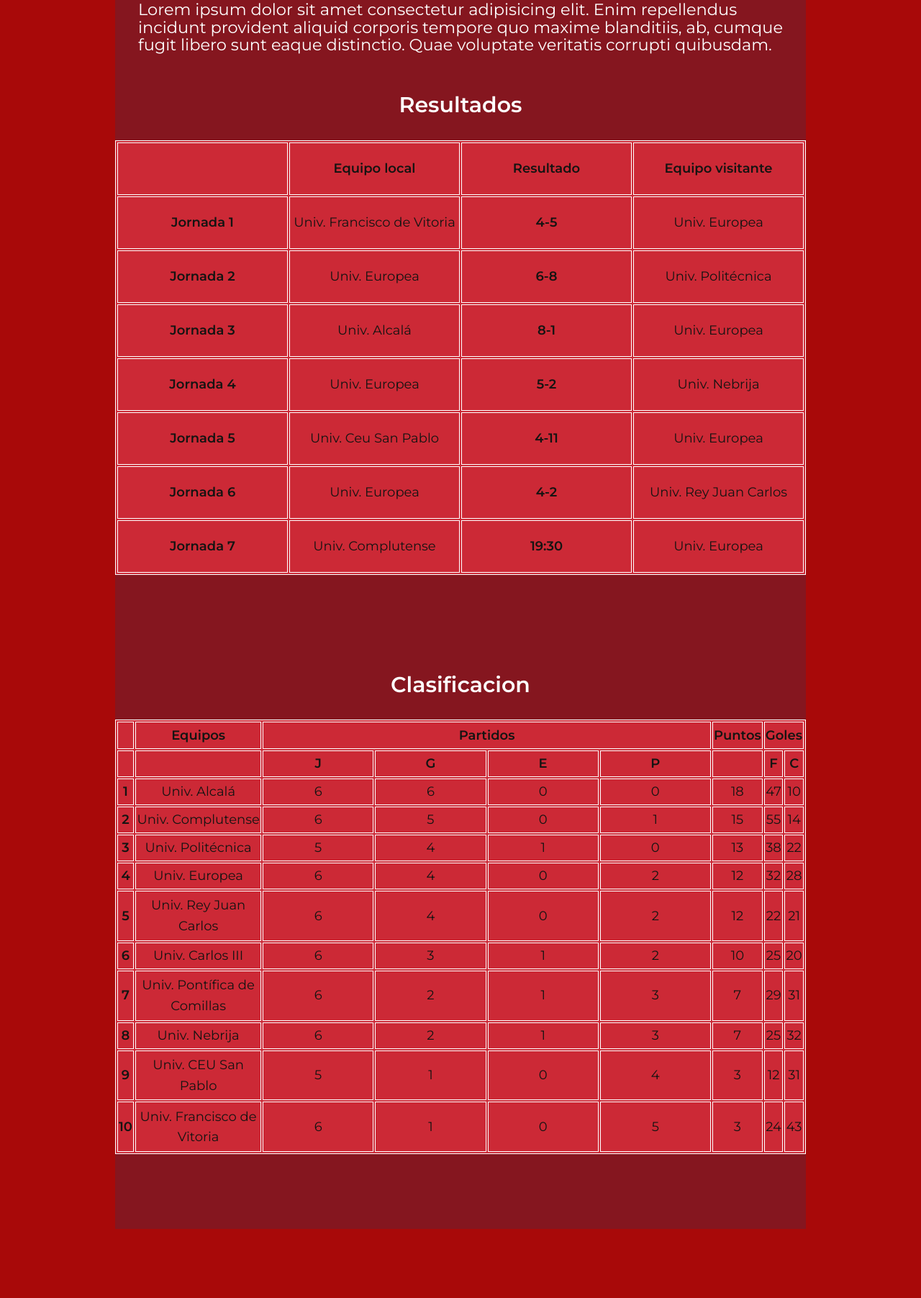
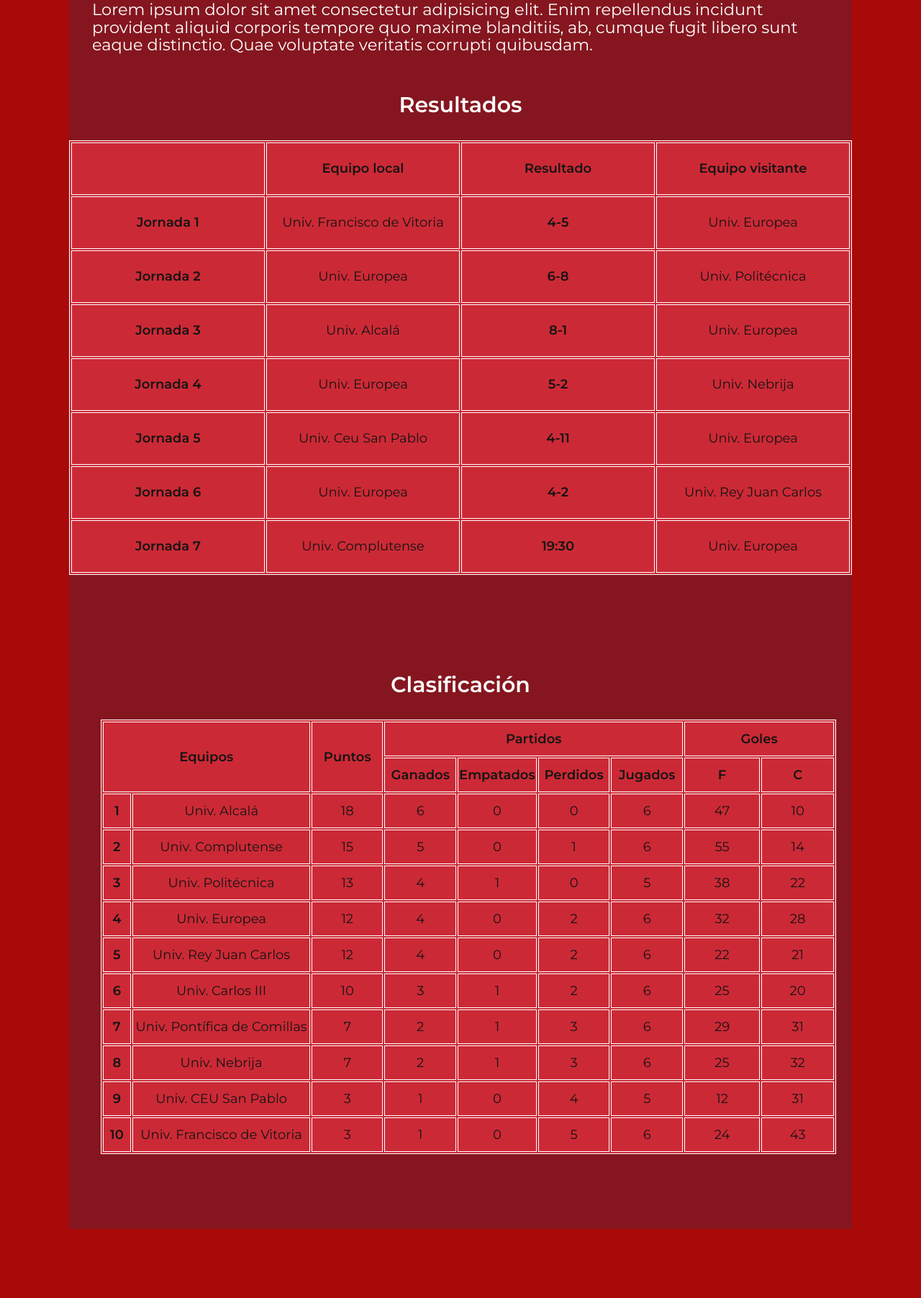
Before and after one commit to Ignaciogg/WEB-ClubDeDeporte, a PHP site: page /equiposF.html in a window 1280 px wide. Shown: the part 996-2800 px from the top of the page at 72% size. Run offline with PHP 8.4, Linux system fonts and the light colour scheme; some libraries are stand-ins or nearby versions.

Commit message:
cambios equipos y blog

```diff
--- a/equiposF.html
+++ b/equiposF.html
@@ -48,7 +48,7 @@
               <li class="noticias sub-menu3">
                   <a>Blog</a>
                   <ul class="sub-menu">
-                      <li class="sub-menu-item primersub"><a href="resumen">Resumen de la jornada</a></li>
+                      <li class="sub-menu-item primersub"><a href="/blog.html">Resumen de la jornada</a></li>
                   </ul>
               </li>
 
@@ -71,9 +71,8 @@
     </nav>
 
         <!-- LOGIN -->
-        <div id=" id01" class="modal">
-              <span onclick="document.getElementById('id01').style.display='none'" class="close"
-                title="Close Login">&times;</span>
+        <div id="id01" class="modal">
+          <span onclick="document.getElementById('id01').style.display='none'" class="close" title="Close Login">&times;</span>
 
           <form class="modal-content animate" action="/action_page.php">
               <div class="imgcontainer">
@@ -91,8 +90,7 @@
               </div>
 
               <div class="container" style="background-color:#f1f1f1">
-                  <button type="button" onclick="document.getElementById('id01').style.display='none'"
-                    class="cancelbtn">Cancel</button>
+                  <button type="button" onclick="document.getElementById('id01').style.display='none'" class="cancelbtn">Cancel</button>
                   <span class="psw"><a href="#">¿Olvidaste tu contraseña?</a></span>
               </div>
           </form>
@@ -166,136 +164,131 @@
         </table>
       </div>
       <div class="grid-bot">
-        <h2 class="h2_table">Clasificacion</h2>
+        <h2 class="h2_table">Clasificación</h2>
         <table class="clasificacion_table">
           <tr>
-            <th></th>
-            <th>Equipos</th>
-            <th colspan="4">Partidos</th>
-            <th>Puntos</th>
-            <th colspan="2s">Goles</th>
-
+            <th colspan="2" rowspan="2">Equipos</th>
+            <th class="puntos" rowspan="2">Puntos</th>
+            <th class="partidos" colspan="4">Partidos</th>
+            <th class="goles" colspan="2">Goles</th>
           </tr>
           <tr>
-            <th></th>
-            <th></th>
-            <th>J</th>
-            <th>G</th>
-            <th>E</th>
-            <th>P</th>
-            <th></th>
-            <th>F</th>
+            <th class="jgep">Ganados</th>
+            <th class="jgep">Empatados</th>
+            <th class="jgep">Perdidos</th>
+            <th class="jgep">Jugados</th>
+            <th class="goles">F</th>
             <th>C</th>
           </tr>
           <tr>
-            <th>1</th>
-            <td>Univ. Alcalá</td>
-            <td>6</td>
-            <td>6</td>
-            <td>0</td>
-            <td>0</td>
-            <td>18</td>
-            <td class="goles_favor">47</td>
-            <td class="goles_contra">10</td>
+            <th class="clasifNum">1</th>
+            <td class="unis">Univ. Alcalá</td>
+            <td class="puntos">18</td>
+            <td class="jgep">6</td>
+            <td class="jgep">0</td>
+            <td class="jgep">0</td>
+            <td class="jgep">6</td>
+            <td class="goles">47</td>
+            <td>10</td>
           </tr>
           <tr>
-            <th>2</th>
-            <td>Univ. Complutense</td>
-            <td>6</td>
-            <td>5</td>
-            <td>0</td>
-            <td>1</td>
-            <td>15</td>
-            <td class="goles_favor">55</td>
-            <td class="goles_contra">14</td>
+            <th class="clasifNum">2</th>
+            <td class="unis">Univ. Complutense</td>
+            <td class="puntos">15</td>
+            <td class="jgep">5</td>
+            <td class="jgep">0</td>
+            <td class="jgep">1</td>
+            <td class="jgep">6</td>
+            <td class="goles">55</td>
+            <td>14</td>
           </tr>
           <tr>
-            <th>3</th>
-            <td>Univ. Politécnica</td>
-            <td>5</td>
-            <td>4</td>
-            <td>1</td>
-            <td>0</td>
-            <td>13</td>
-            <td class="goles_favor">38</td>
-            <td class="goles_contra">22</td>
+            <th class="clasifNum">3</th>
+            <td class="unis">Univ. Politécnica</td>
+            <td class="puntos">13</td>
+            <td class="jgep">4</td>
+            <td class="jgep">1</td>
+            <td class="jgep">0</td>
+            <td class="jgep">5</td>
+            <td class="goles">38</td>
+            <td>22</td>
           </tr>
           <tr>
-            <th>4</th>
-            <td>Univ. Europea</td>
-            <td>6</td>
-            <td>4</td>
-            <td>0</td>
-            <td>2</td>
-            <td>12</td>
-            <td class="goles_favor">32</td>
-            <td class="goles_contra">28</td>
+            <th class="clasifNum">4</th>
+            <td class="unis">Univ. Europea</td>
+            <td class="puntos">12</td>
+            <td class="jgep">4</td>
+            <td class="jgep">0</td>
+            <td class="jgep">2</td>
+            <td class="jgep">6</td>
+            <td class="goles">32</td>
+            <td>28</td>
           </tr>
           <tr>
-            <th>5</th>
-            <td>Univ. Rey Juan Carlos</td>
-            <td>6</td>
-            <td>4</td>
-            <td>0</td>
-            <td>2</td>
-            <td>12</td>
-            <td class="goles_favor">22</td>
-            <td class="goles_contra">21</td>
+            <th class="clasifNum">5</th>
+            <td class="unis">Univ. Rey Juan Carlos</td>
+            <td class="puntos">12</td>
+            <td class="jgep">4</td>
+            <td class="jgep">0</td>
+            <td class="jgep">2</td>
+            <td class="jgep">6</td>
+            <td class="goles">22</td>
+            <td>21</td>
           </tr>
           <tr>
             <th>6</th>
-            <td>Univ. Carlos III</td>
-            <td>6</td>
-            <td>3</td>
-            <td>1</td>
-            <td>2</td>
-            <td>10</td>
-            <td class="goles_favor">25</td>
-            <td class="goles_contra">20</td>
+            <td class="unis">Univ. Carlos III</td>
+            <td class="puntos">10</td>
+            <td class="jgep">3</td>
+            <td class="jgep">1</td>
+            <td class="jgep">2</td>
+            <td class="jgep">6</td>
+            <td class="goles">25</td>
+            <td>20</td>
           </tr>
           <tr>
-            <th>7</th>
-            <td>Univ. Pontífica de Comillas</td>
-            <td>6</td>
-            <td>2</td>
-            <td>1</td>
-            <td>3</td>
-            <td>7</td>
-            <td class="goles_favor">29</td>
-            <td class="goles_contra">31</td>
+            <th class="clasifNum">7</th>
+            <td class="unis">Univ. Pontífica de Comillas</td>
+            <td class="puntos">7</td>
+            <td class="jgep">2</td>
+            <td class="jgep">1</td>
+            <td class="jgep">3</td>
+            <td class="jgep">6</td>
+            <td class="goles">29</td>
+            <td>31</td>
           </tr>
           <tr>
-            <th>8</th>
-            <td>Univ. Nebrija</td>
-            <td>6</td>
-            <td>2</td>
-            <td>1</td>
-            <td>3</td>
-            <td>7</td>
-            <td class="goles_favor">25</td>
-            <td class="goles_contra">32</td>
+            <th class="clasifNum">8</th>
+            <td class="unis">Univ. Nebrija</td>
+            <td class="puntos">7</td>
+            <td class="jgep">2</td>
+            <td class="jgep">1</td>
+            <td class="jgep">3</td>
+            <td class="jgep">6</td>
+            <td class="goles">25</td>
+            <td>32</td>
           </tr>
           <tr>
-            <th>9</th>
-            <td>Univ. CEU San Pablo</td>
-            <td>5</td>
-            <td>1</td>
-            <td>0</td>
-            <td>4</td>
-            <td>3</td>
-            <td class="goles_favor">12</td>
-            <td class="goles_contra">31</td>
+            <th class="clasifNum">9</th>
+            <td class="unis">Univ. CEU San Pablo</td>
+            <td class="puntos">3</td>
+            <td class="jgep">1</td>
+            <td class="jgep">0</td>
+            <td class="jgep">4</td>
+            <td class="jgep">5</td>
+            <td class="goles">12</td>
+            <td>31</td>
           </tr>
           <tr>
-            <th>10</th>
-            <td>Univ. Francisco de Vitoria</td>
-            <td>6</td>
-            <td>1</td>
-            <td>0</td>
-            <td>5</td>
-            <td>3</td>
-            <td class="goles_favor">24</td>
-            <td class="goles_contra">43</td>
+            <th class="clasifNum">10</th>
+            <td class="unis">Univ. Francisco de Vitoria</td>
+            <td class="puntos">3</td>
+            <td class="jgep">1</td>
+            <td class="jgep">0</td>
+            <td class="jgep">5</td>
+            <td class="jgep">6</td>
+            <td class="goles">24</td>
+            <td>43</td>
           </tr>
         </table>
       </div>
--- a/style.css
+++ b/style.css
@@ -479,9 +479,10 @@
 	display: grid;
 	grid-template-columns: 2fr;
 	grid-template-rows: 1fr 1fr 1fr;
-	width: 75%;
+	width: 85%;
 	background-color: #85161f;
 }
+
 .h2_table{
 	font-family: 'Montserrat';
 	color: white;
@@ -498,7 +499,8 @@
 }
 
 .clasificacion_table{
-	margin: 0 auto;
+	margin-left: 4%;
+	margin-right: 2%;
 	border: 1px solid white;
 	height: 75%;
 	font-size: large;
@@ -506,22 +508,30 @@
 }
 
 .clasificacion_table tr th, td{
-	width: 50px;
 	border: 1px solid white;
 	text-align: center;
+}
+
+.clasifNum{
+	width: 4%;
+}
+
+.unis{
+	width: 25%
+}
+
+.puntos, .jgep{
+	width: 10%;
+}
+
+.goles{
+	width: 10.7%;
 }
 
 .resultados tr th, td{
 	width: 20%;
 	border: 1px solid white;
 	text-align: center;
-}
-
-.goles_favor{
-	width: 20px;
-}
-.goles_contra{
-	width: 20px;
 }
 
 .top_div_equipos{
@@ -551,7 +561,6 @@
 }
 
 .h2_table_top{
-	font-family: 'Montserrat';
 	color: white;
 	text-align: center;
 	font-size: 400%;
```
Also changed, not shown: blog.html (+75 -72 lines), index.html (+12 -3 lines). Lines whose indentation alone changed are shown as unchanged.
